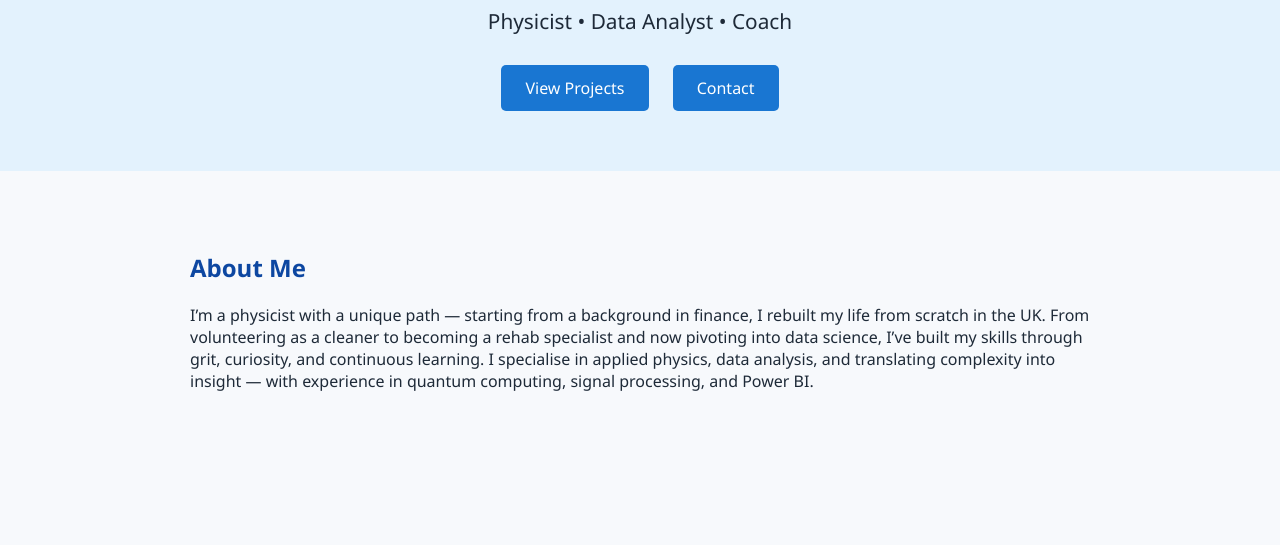
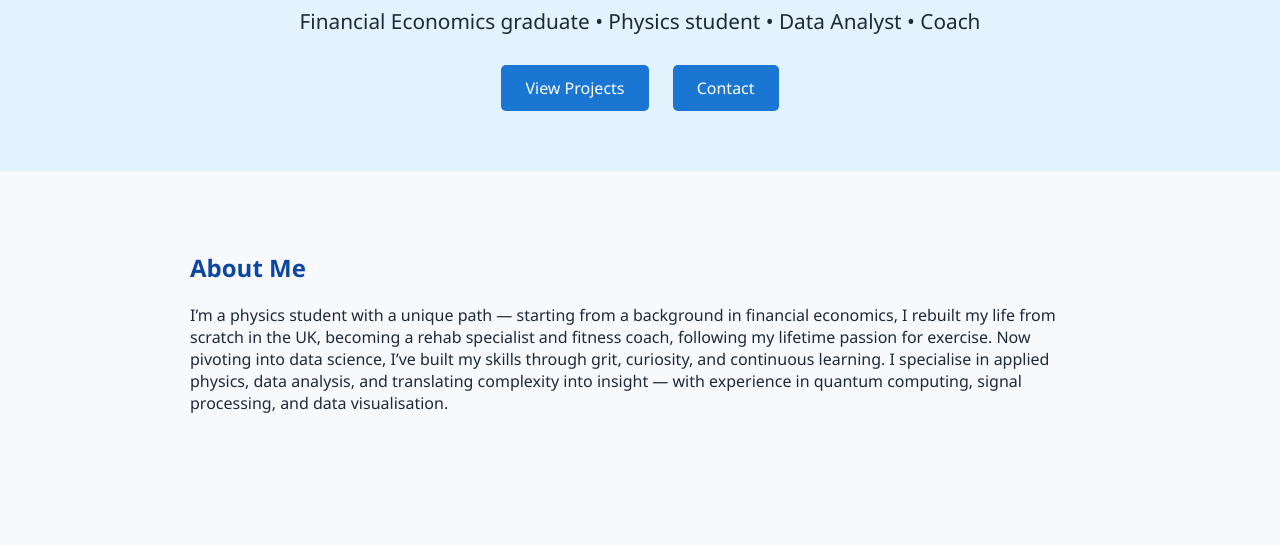
Before and after one commit to DaniloPierpaoli/danilo-pierpaoli.github.io, a plain HTML site: page index.html in a window 1280 px wide. Shown: the part 128-673 px from the top of the page. Drawn offline with Linux system fonts and the light colour scheme.

Commit message:
Update index.html

```diff
--- a/index.html
+++ b/index.html
@@ -111,7 +111,7 @@
 
   <header>
     <h1>Danilo Pierpaoli</h1>
-    <p>Physicist • Data Analyst • Coach</p>
+    <p> Financial Economics graduate • Physics student • Data Analyst • Coach</p>
     <div class="cta-buttons">
       <a href="#Projects">View Projects</a>
       <a href="#contact">Contact</a>
@@ -121,10 +121,10 @@
   <section id="about">
     <h2>About Me</h2>
     <p>
-      I’m a physicist with a unique path — starting from a background in finance, I rebuilt my life from scratch in the UK.
-      From volunteering as a cleaner to becoming a rehab specialist and now pivoting into data science, I’ve built my skills
+      I’m a physics student with a unique path — starting from a background in financial economics, I rebuilt my life from scratch in the UK,
+      becoming a rehab specialist and fitness coach, following my lifetime passion for exercise. Now pivoting into data science, I’ve built my skills
       through grit, curiosity, and continuous learning. I specialise in applied physics, data analysis, and translating complexity
-      into insight — with experience in quantum computing, signal processing, and Power BI.
+      into insight — with experience in quantum computing, signal processing, and data visualisation.
     </p>
   </section>
 
```
